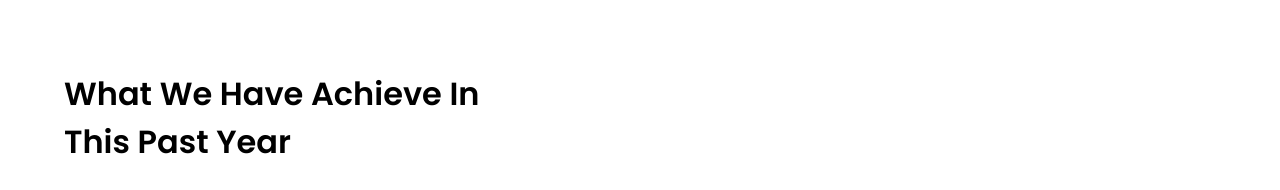
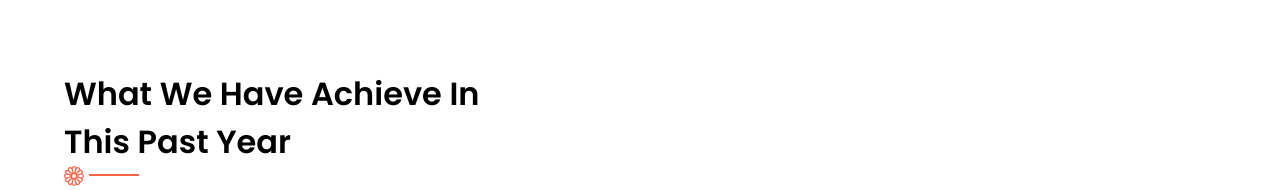
Before and after one commit to TamannaAfroz2666/Parlour-BD-Page, a React (Create React App) app: page / in a window 1280 px wide. Shown: the part 3849-4039 px from the top of the page. Before the commit the page ends 4015 px from the top, so only its background shows below. Built offline with nearby package versions, Linux system fonts and the light colour scheme; the HTML template or start-up script is replaced by a standard one.

Commit message:
icon base create

```diff
--- a/src/components/AchiveList/AchiveList.css
+++ b/src/components/AchiveList/AchiveList.css
@@ -12,7 +12,7 @@
     width: 90%;
     margin: auto;
 }
-.contentAcInfo{
+.achieveContents{
     display: flex;
     gap: 20px;
 }
--- a/src/components/AchiveList/AchiveList.js
+++ b/src/components/AchiveList/AchiveList.js
@@ -1,5 +1,6 @@
 import React from 'react';
 import './AchiveList.css';
+import { BsFlower1 } from "react-icons/bs";
 
 const AchiveList = () => {
     return (
@@ -9,6 +10,19 @@
                     <div className="achieveContents">
                         <div className="contentAcInfo">
                             <h1 className='titleAc'>What We Have Achieve In <br />This Past Year </h1>
+
+                            {/* icon Flower start */}
+                            <div className='IconInfoBooking'>
+                                <div className="iconOfFlower">
+                                    <BsFlower1 size={20} color='tomato' />
+
+                                </div>
+                                <div className="line">
+                                    <hr color='tomato' className='lineHrBook' />
+                                </div>
+
+                            </div>
+                            {/* icon Flower start */}
 
 
                         </div>
```
